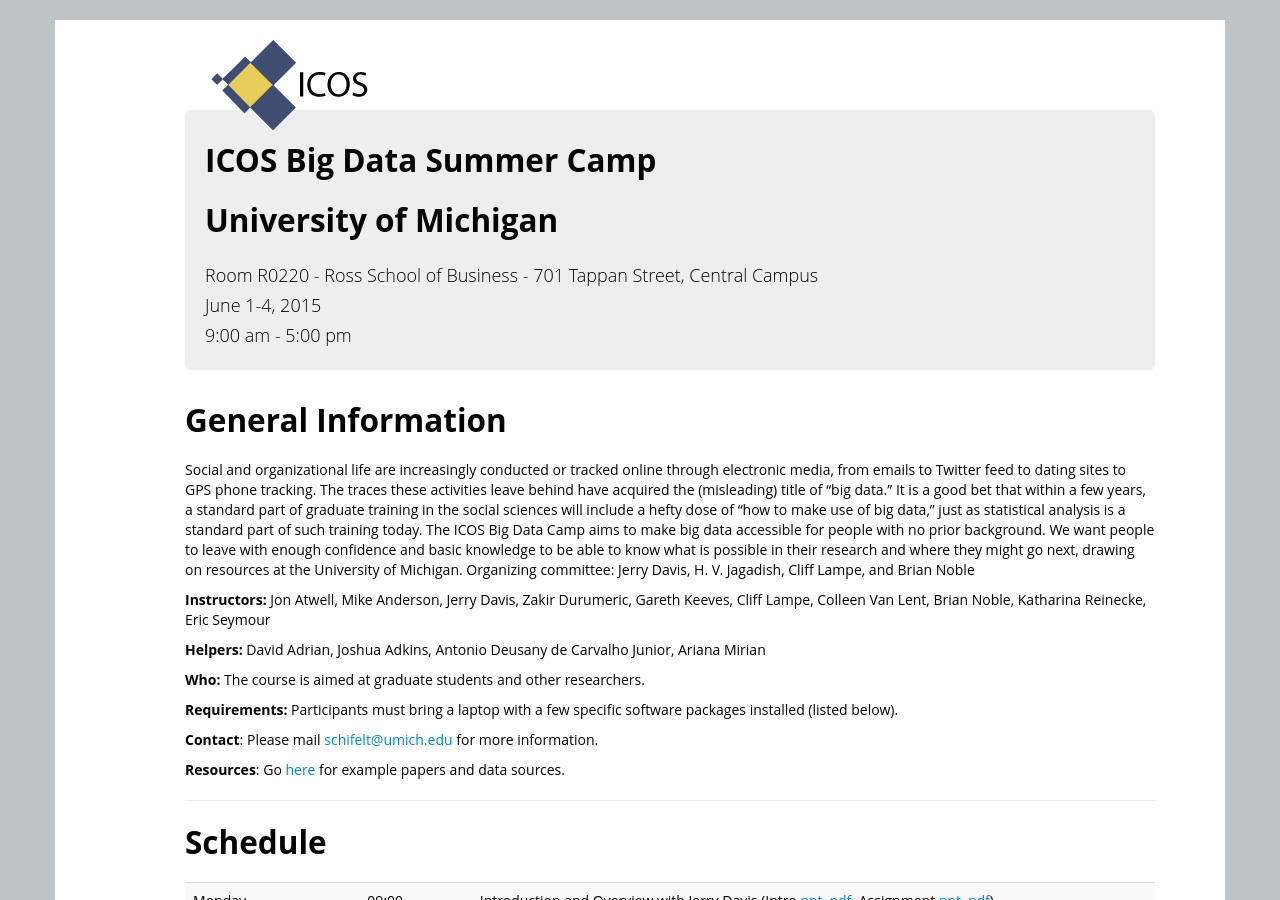
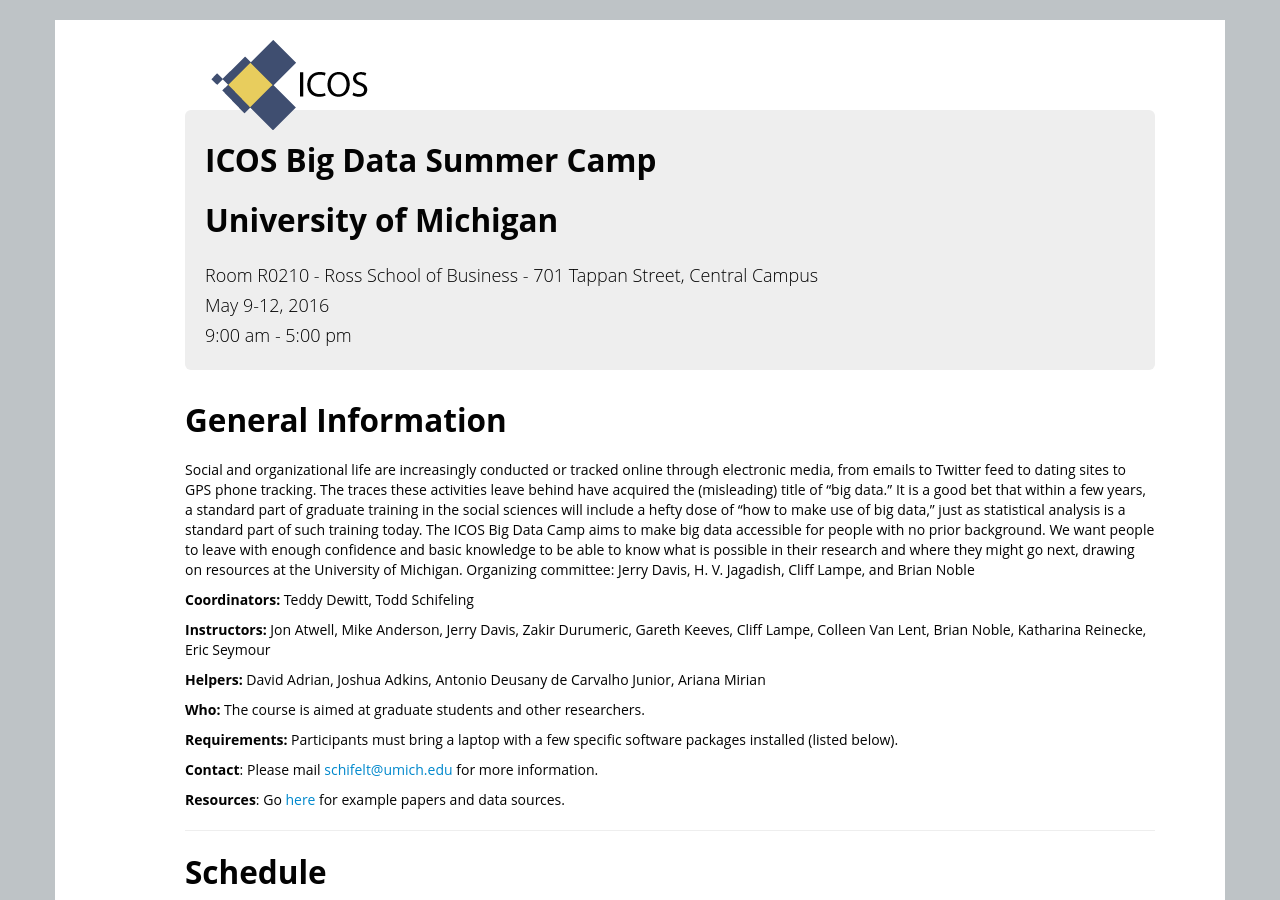
Before and after one commit to ICOSBigDataCamp/2018-summer-camp, a Jekyll site: the page built from index.html, in a window 1280 px wide and 900 px high. Built offline with Jekyll 4.4.1, drawn with Linux system fonts in a browser that asks for light colours.

Commit message:
Update index.html

```diff
--- a/index.html
+++ b/index.html
@@ -2,13 +2,14 @@
 layout: bootcamp
 root: .
 venue: University of Michigan
-address: Room R0220 - Ross School of Business - 701 Tappan Street, Central Campus
+address: Room R0210 - Ross School of Business - 701 Tappan Street, Central Campus
 country: United-States
-humandate: June 1-4, 2015
+humandate: May 9-12, 2016
 humantime: 9:00 am - 5:00 pm
-startdate: 2015-06-01
-enddate: 2015-06-04
+startdate: 2016-05-09
+enddate: 2016-06-12
 registration: restricted
+coordinators: [ "Teddy Dewitt", "Todd Schifeling" ]
 instructor: ["Jon Atwell","Mike Anderson","Jerry Davis","Zakir Durumeric","Gareth Keeves","Cliff Lampe","Colleen Van Lent","Brian Noble",
 "Katharina Reinecke","Eric Seymour"]
 helpers: [ "David Adrian", "Joshua Adkins", "Antonio Deusany de Carvalho Junior", "Ariana Mirian" ]
@@ -40,6 +41,12 @@
 </p>
 
 <!-- This block displays the instructors' names if they are available. -->
+{% if page.coordinators %}
+<p>
+  <strong>Coordinators:</strong>
+  {{page.coordinators | join: ', ' %}}
+</p>
+{% endif %}
 {% if page.instructor %}
 <p>
   <strong>Instructors:</strong>
```
